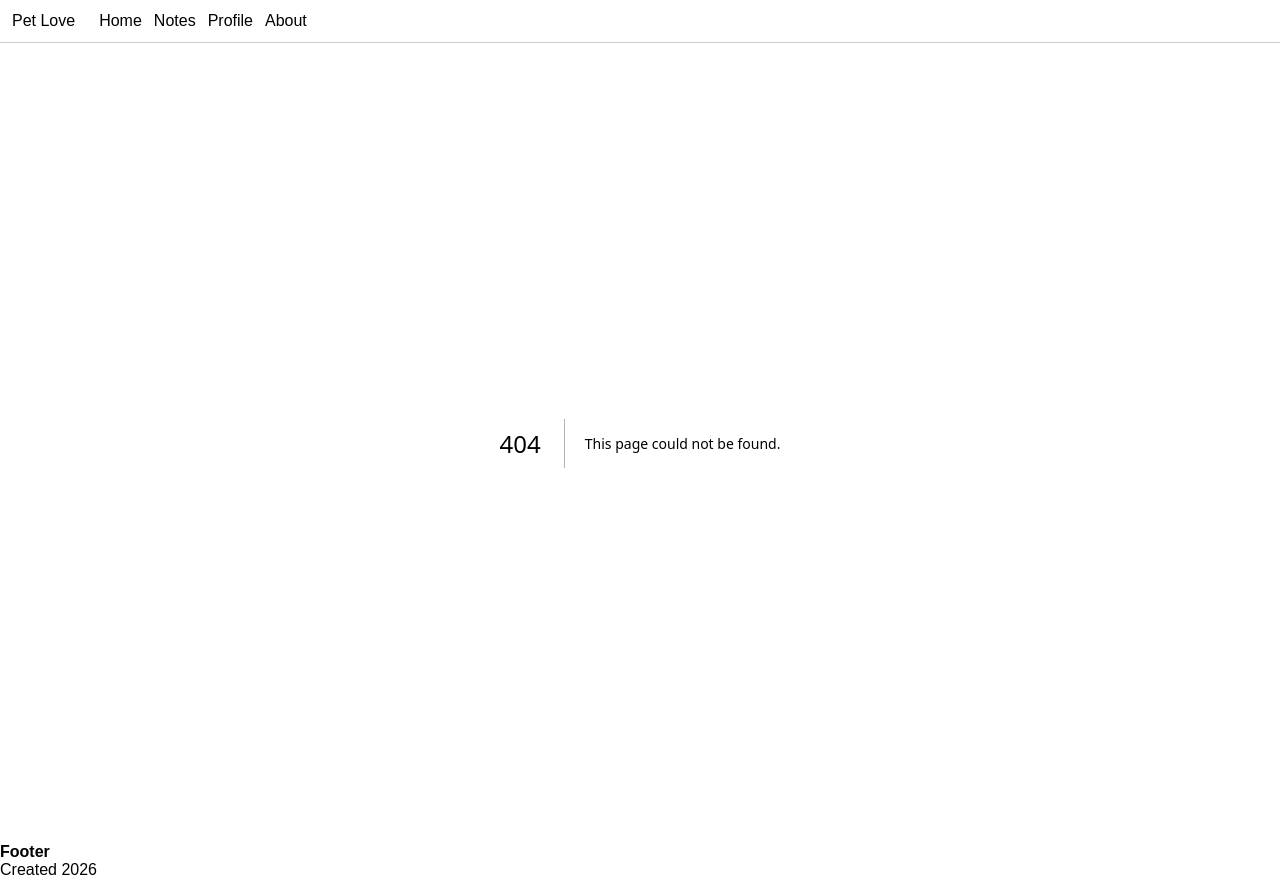
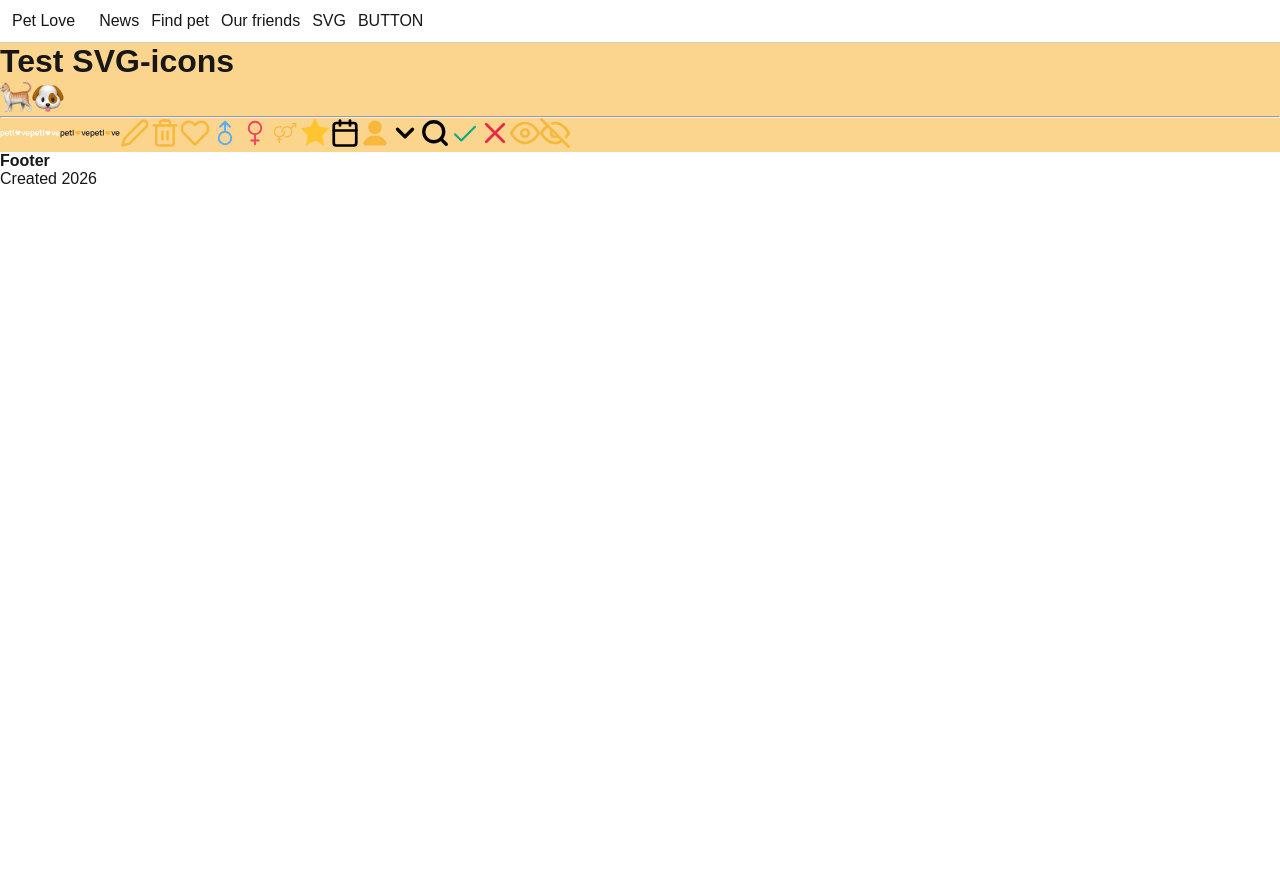
Before and after one commit to gapeevbachmut/petlove-next, a Next.js app: page /testSvg in a window 1280 px wide. Before the commit this address had no page. After the commit the page ends 800 px from the top, so only its background shows below. Built offline with nearby package versions, Linux system fonts and the light colour scheme.

Commit message:
test button and svg

```diff
--- /dev/null
+++ b/app/(test)/testSvg/Test-SVG.module.css
@@ -0,0 +1,11 @@
+.container {
+    background-color: #fbd58e;
+}
+
+.calendar,
+.down,
+.search {
+    stroke: black;
+    /* fill: white; */
+    fill: transparent;
+}
--- /dev/null
+++ b/app/(test)/testSvg/page.tsx
@@ -0,0 +1,74 @@
+import css from './Test-SVG.module.css';
+
+export default function TestSVG() {
+  return (
+    <>
+      <div className={css.container}>
+        <h1>Test SVG-icons</h1>
+        <img src="/images/cat.png" />
+        <img src="/images/dog.png" />
+        <svg width={105} height={28}>
+          <use href="/public/logo.svg"></use>
+        </svg>
+        <hr />
+        <svg width={30} height={30}>
+          <use href="/images/sprite.svg#icon-logo-white-mobile"></use>
+        </svg>
+        <svg width={30} height={30}>
+          <use href="/images/sprite.svg#icon-logo-white"></use>
+        </svg>
+        <svg width={30} height={30}>
+          <use href="/images/sprite.svg#icon-logo-mobile"></use>
+        </svg>
+        <svg width={30} height={30}>
+          <use href="/images/sprite.svg#icon-logo"></use>
+        </svg>
+        <svg width={30} height={30}>
+          <use href="/images/sprite.svg#icon-edit"></use>
+        </svg>
+        <svg width={30} height={30}>
+          <use href="/images/sprite.svg#icon-trash"></use>
+        </svg>
+        <svg width={30} height={30}>
+          <use href="/images/sprite.svg#icon-heart"></use>
+        </svg>
+        <svg width={30} height={30}>
+          <use href="/images/sprite.svg#icon-male"></use>
+        </svg>
+        <svg width={30} height={30}>
+          <use href="/images/sprite.svg#icon-female"></use>
+        </svg>
+        <svg width={30} height={30}>
+          <use href="/images/sprite.svg#icon-healthicons_sex"></use>
+        </svg>
+        <svg width={30} height={30}>
+          <use href="/images/sprite.svg#icon-star"></use>
+        </svg>
+        <svg width={30} height={30} className={css.calendar}>
+          <use href="/images/sprite.svg#icon-calendar"></use>
+        </svg>
+        <svg width={30} height={30}>
+          <use href="/images/sprite.svg#icon-user"></use>
+        </svg>
+        <svg width={30} height={30} className={css.down}>
+          <use href="/images/sprite.svg#icon-chevron-down"></use>
+        </svg>
+        <svg width={30} height={30} className={css.search}>
+          <use href="/images/sprite.svg#icon-search"></use>
+        </svg>
+        <svg width={30} height={30}>
+          <use href="/images/sprite.svg#icon-check"></use>
+        </svg>
+        <svg width={30} height={30}>
+          <use href="/images/sprite.svg#icon-cross-small"></use>
+        </svg>
+        <svg width={30} height={30}>
+          <use href="/images/sprite.svg#icon-eye"></use>
+        </svg>
+        <svg width={30} height={30}>
+          <use href="/images/sprite.svg#icon-eye-off"></use>
+        </svg>
+      </div>
+    </>
+  );
+}
--- a/components/Button/Button.module.css
+++ b/components/Button/Button.module.css
@@ -43,9 +43,14 @@
 .simbol {
     border-radius: 30px;
     padding: 15px;
+    /* padding: 0; */
     width: 48px;
     height: 48px;
     background-color: #fff4df;
+    text-align: center;
+    /* display: flex; */
+    /* align-items: center; */
+    /* justify-content: center; */
 }
 
 .disabled {
--- a/components/Header/Header.tsx
+++ b/components/Header/Header.tsx
@@ -6,22 +6,25 @@ import Link from 'next/link';
 const Header = () => {
   return (
     <header className={css.header}>
-      <Link href='/' aria-label='Main'>
+      <Link href="/" aria-label="Main">
         Pet Love
       </Link>
-      <nav aria-label='Main Navigation'>
+      <nav aria-label="Main Navigation">
         <ul className={css.navigation}>
           <li>
-            <Link href='/home'>Home</Link>
+            <Link href="/news">News</Link>
           </li>
           <li>
-            <Link href='/notes'>Notes</Link>
+            <Link href="/notices">Find pet</Link>
           </li>
           <li>
-            <Link href='/profile'>Profile</Link>
+            <Link href="/friends">Our friends</Link>
           </li>
           <li>
-            <Link href='/about'>About</Link>
+            <Link href="/testSvg">SVG</Link>
+          </li>
+          <li>
+            <Link href="/testButton">BUTTON</Link>
           </li>
         </ul>
       </nav>
```
Also changed, not shown: app/(public)/friends/page.tsx (added, +11 -0 lines), app/(public)/news/page.tsx (added, +11 -0 lines), app/(public)/notices/page.tsx (added, +11 -0 lines), app/(test)/testButton/page.tsx (added, +37 -0 lines), app/home/page.tsx (deleted, +0 -14 lines), app/page.tsx (+0 -11 lines), app/(auth)/profile/page.tsx (added).
